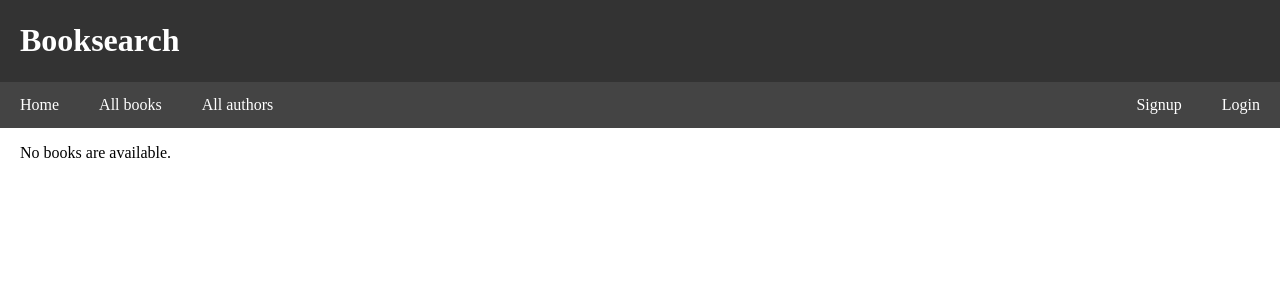
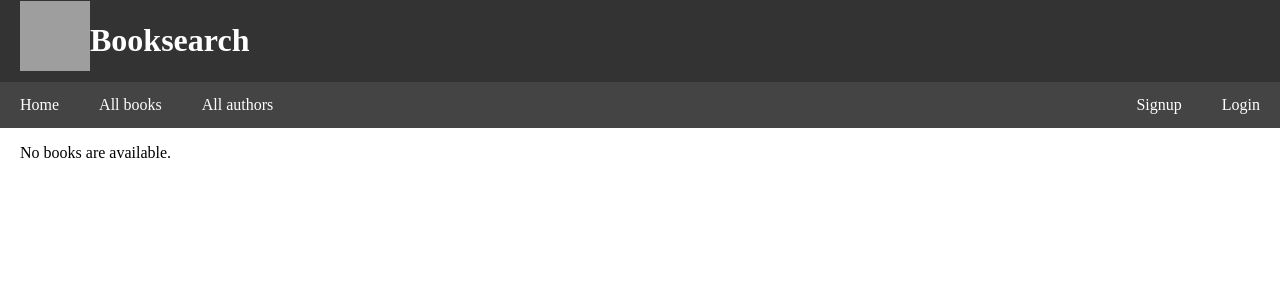
Before and after one commit to algorithm-ssau/booksearch, a Django app: page /catalog/all_books/ in a window 1280 px wide. Shown: the top 300 px of the page. Run offline with Django 3.2, Linux system fonts and the light colour scheme; data that the repository does not hold is empty; grey boxes are pictures that could not be loaded.

Commit message:
book icon added to base

```diff
--- a/templates/base.html
+++ b/templates/base.html
@@ -10,6 +10,7 @@
   </head>
   <body>
     <div class="header">
+      <img border="0" src="http://www.clker.com/cliparts/h/C/L/Q/z/B/grey-book-md.png" width="70" height="70" alt="" align="left"/>
       <h1>Booksearch</h1>
     </div>
     <div class="navbar">
```
Also changed, not shown: templates/basebook.png (added).
